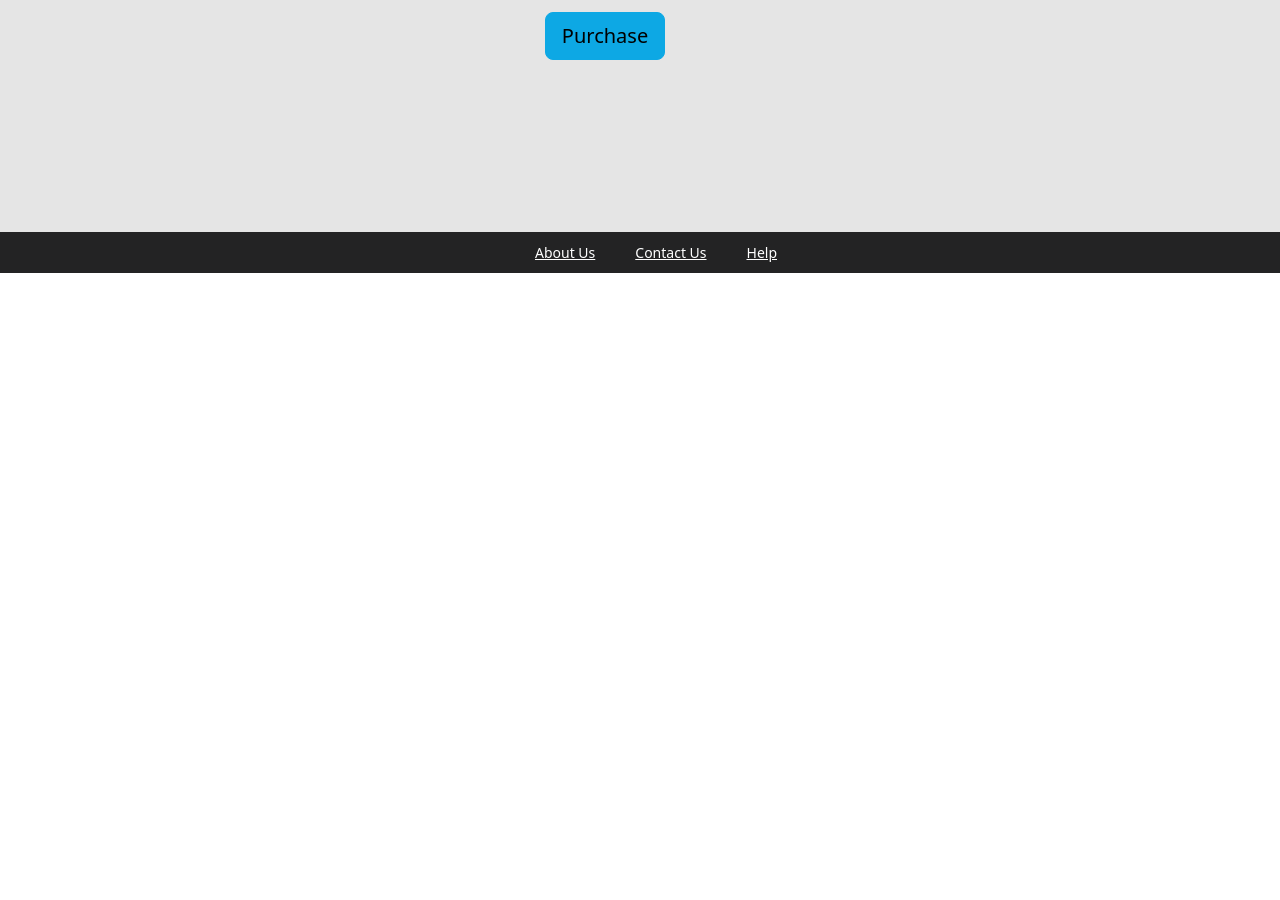
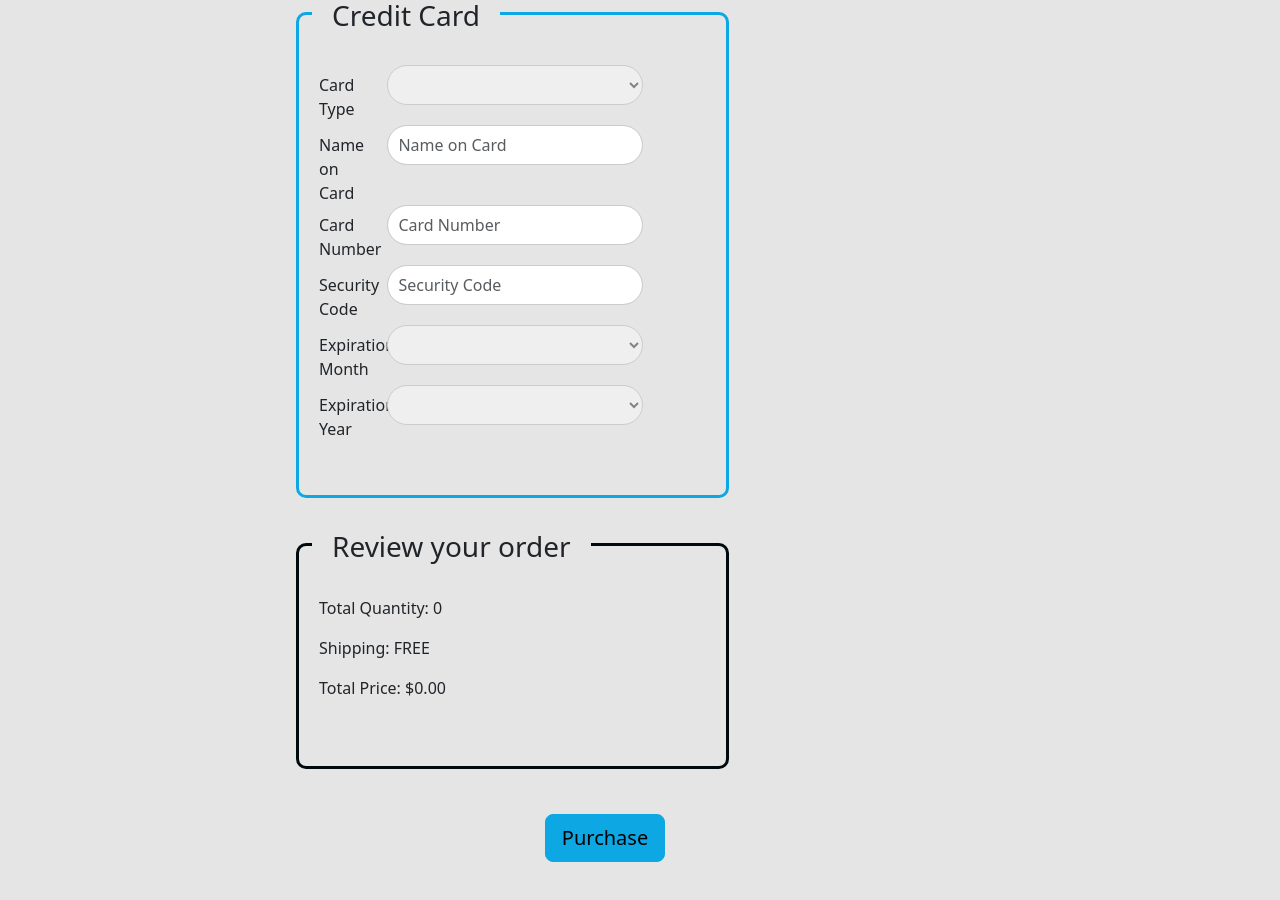
Before and after one commit to asuljagic/Fullstack-Angular-SpringBoot, an Angular app in the folder 03-frontend/angular-ecommerce/: page /checkout in a window 1280 px wide. Shown: the part 1400-2300 px from the top of the page. Before the commit the page ends 1689 px from the top, so only its background shows below. Built offline with nearby package versions, Linux system fonts and the light colour scheme; no server answers.

Commit message:
Add review order on checkout page

```diff
--- a/03-frontend/angular-ecommerce/src/app/components/checkout/checkout.component.html
+++ b/03-frontend/angular-ecommerce/src/app/components/checkout/checkout.component.html
@@ -32,6 +32,7 @@
                 </div>
 
                 <!--shipping address form group -->
+
                 <div formGroupName="shippingAddress" class="form-area">
                     <h3>Shipping Address</h3>
                     <div class="row">
@@ -80,6 +81,7 @@
                     </div>
                 </div>
 
+
                 <!-- Add check box to copy shipping to billing-->
                 <div class="input-space">
                     <label class="au-checkbox">
@@ -89,6 +91,7 @@
                 </div>
 
                 <!--billing address form group -->
+
                 <div formGroupName="billingAddress" class="form-area">
                     <h3>Biliing Address</h3>
                     <div class="row">
@@ -138,13 +141,76 @@
                 </div>
 
 
-
-                <!--credit card form group -->
+                <!--credit card-->
+                <div formGroupName="creditCard" class="form-area">
+                    <h3>Credit Card</h3>
+                    <div class="row">
+                        <div class="col-md-2 mt-2"><label>Card Type</label></div>
+                        <div class="col-md-9">
+                            <div class="input-space">
+                               <select formControlName="cardType">
+                                      <option>Visa</option>
+                                      <option>Mastercard</option>
+                               </select>
+                            </div>
+                        </div>
+                    </div>
+                    <div class="row">
+                        <div class="col-md-2 mt-2"><label>Name on Card</label></div>
+                        <div class="col-md-9">
+                            <div class="input-space">
+                                <input type="text" formControlName="nameOnCard" class="form-control" placeholder="Name on Card">
+                            </div>
+                        </div>
+                    </div>
+                    <div class="row">
+                        <div class="col-md-2 mt-2"><label>Card Number</label></div>
+                        <div class="col-md-9">
+                            <div class="input-space">
+                                <input type="text" formControlName="cardNumber" class="form-control" placeholder="Card Number">
+                            </div>
+                        </div>
+                    </div>
+                    <div class="row">
+                        <div class="col-md-2 mt-2"><label>Security Code</label></div>
+                        <div class="col-md-9">
+                            <div class="input-space">
+                                <input type="text" formControlName="securityCode" class="form-control" placeholder="Security Code">
+                            </div>
+                        </div>
+                    </div>
+                    <div class="row">
+                        <div class="col-md-2 mt-2"><label>Expiration Month</label></div>
+                        <div class="col-md-9">
+                            <div class="input-space">
+                               <select formControlName="expirationMonth">
+                                      <option>TO DO</option>
+                               </select>
+                            </div>
+                        </div>
+                    </div>
+                    <div class="row">
+                        <div class="col-md-2 mt-2"><label>Expiration Year</label></div>
+                        <div class="col-md-9">
+                            <div class="input-space">
+                               <select formControlName="expirationYear">
+                                      <option>TO DO</option>
+                               </select>
+                            </div>
+                        </div>
+                    </div>
+                </div>
 
 
 
                 <!--review order -->
+                <div class="form-area review">
+                    <h3>Review your order</h3>
 
+                    <p>Total Quantity: {{ totalQuantity }}</p>
+                    <p>Shipping: FREE</p>
+                    <p>Total Price: {{ totalPrice | currency: 'USD' }}</p>
+                </div>
                 <!-- submit button -->
                 <div class="text-center">
                     <button class="btn btn-info btn-lg" type="submit">Purchase</button>
--- a/03-frontend/angular-ecommerce/src/app/components/checkout/checkout.component.ts
+++ b/03-frontend/angular-ecommerce/src/app/components/checkout/checkout.component.ts
@@ -9,6 +9,9 @@ import { FormBuilder, FormGroup } from '@angular/forms';
 export class CheckoutComponent implements OnInit {
 
   checkoutFormGroup!: FormGroup;
+
+  totalPrice: number = 0.00;
+  totalQuantity: number = 0;
 
   constructor(private formBuilder: FormBuilder) { }
 
--- a/03-frontend/angular-ecommerce/src/styles.css
+++ b/03-frontend/angular-ecommerce/src/styles.css
@@ -573,10 +573,14 @@ input.au-input.au-input-xl{
 .form-area{
     background:#e5e5e5;
     position:relative;
+    width:70%;
     margin-bottom:45px;
     padding:50px 20px;
     border-radius:10px;
     border:3px solid #0da8e4
+}
+.review{
+    border:3px solid #000a0e;
 }
 .form-area h3{
     position:absolute;
@@ -597,7 +601,7 @@ input.au-input.au-input-xl{
     margin-bottom:50px
 }
 .input-space input[type=text]{
-    width:100%;
+    width:90%;
     height:40px;
     border-radius:30px;
     outline:0;
@@ -605,7 +609,7 @@ input.au-input.au-input-xl{
     border:1px solid #ccc
 }
 .input-space select{
-    width:100%;
+    width:90%;
     height:40px;
     border-radius:30px;
     outline:0;
@@ -847,6 +851,10 @@ footer ul li{
         display:none
     }
 
+    .form-area{
+        width: 100%
+    }
+
 
 }
 
@@ -946,6 +954,10 @@ footer ul li{
 
     #quantity{
         margin-left: 5%;
+    }
+
+    .form-area{
+        width: 100%;
     }
 }
 
@@ -1068,4 +1080,8 @@ footer ul li{
     #quantity{
         margin-left: -1%;
     }
+
+    .form-area{
+        width: 100%;
+    }
 }
```
